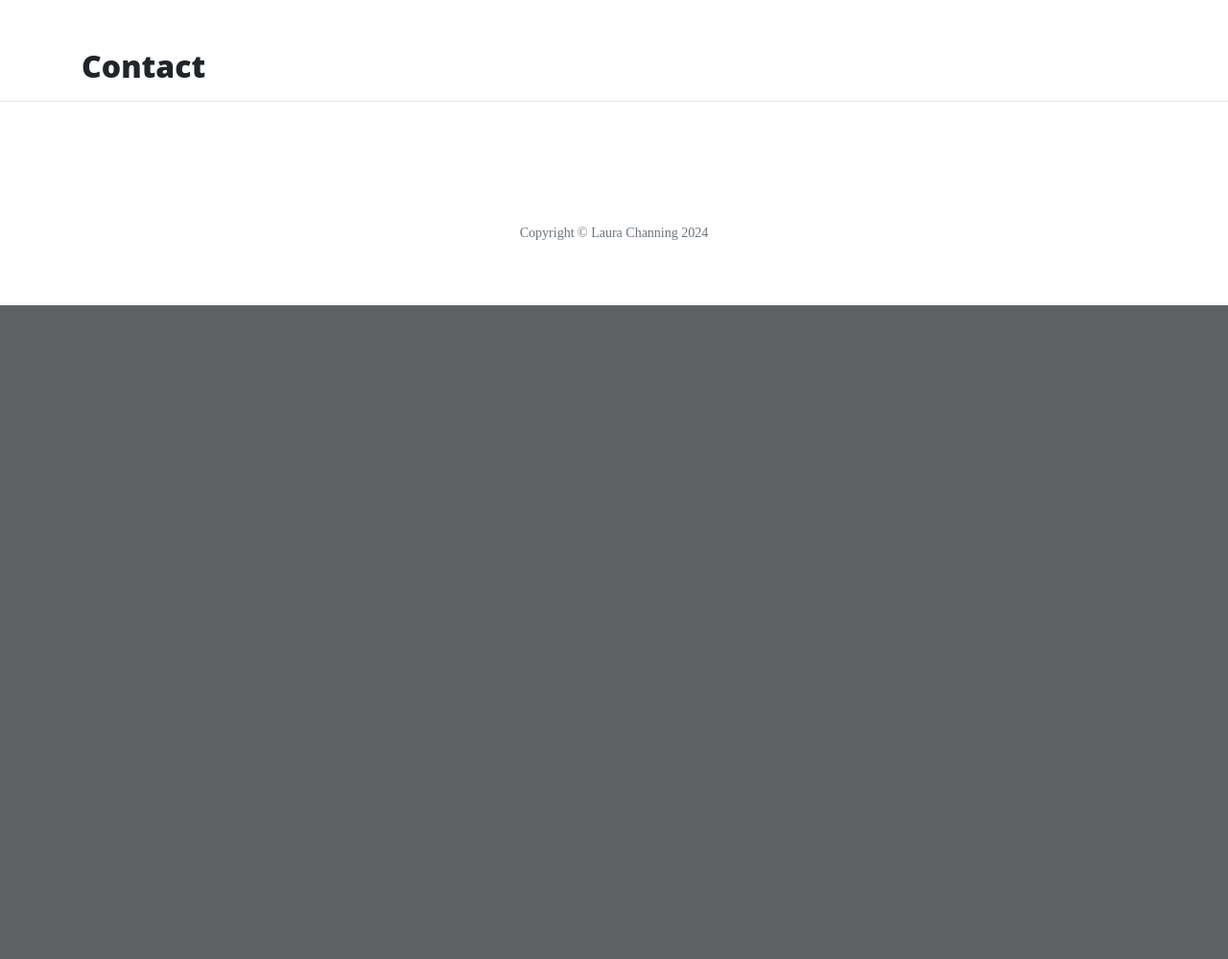
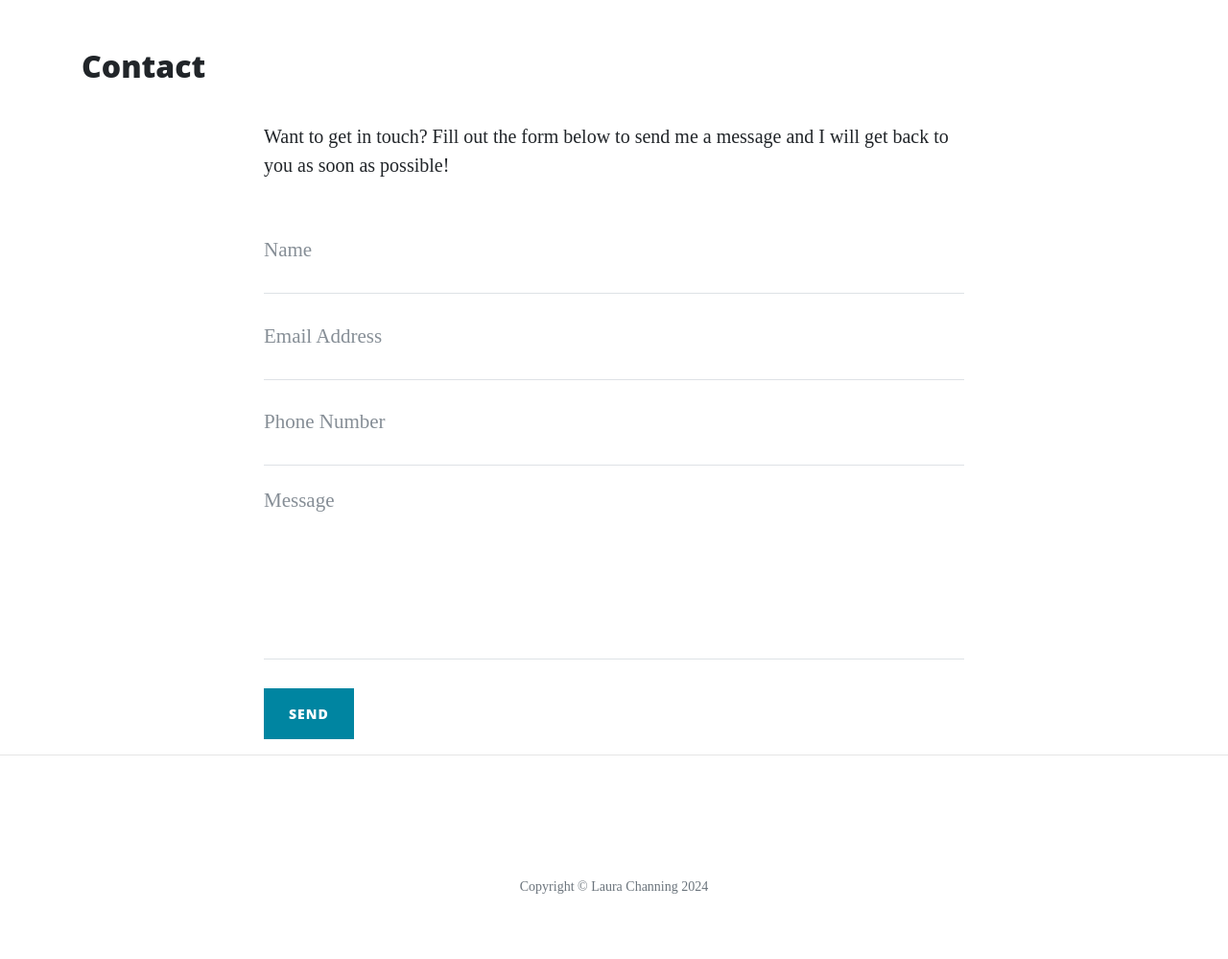
Before and after one commit to lrchnnng/TheHobbit, a Flask app: page /contact in a window 1280 px wide. Shown: the part 628-1627 px from the top of the page at 96% size. Before the commit the page ends 946 px from the top, so only its background shows below. Run offline with Flask 3, Linux system fonts and the light colour scheme; some libraries are stand-ins or nearby versions.

Commit message:
added contact form

```diff
--- a/run.py
+++ b/run.py
@@ -16,6 +16,16 @@ def about():
         data = json.load(json_data)
     return render_template('about.html', page_title='About', company=data)
 
+@app.route("/about/<member_name>")
+def about_member(member_name):
+    member = {}
+    with open("data/company.json", "r") as json_data:
+        data = json.load(json_data)
+        for obj in data:
+            if obj["url"] == member_name:
+                member = obj
+    return render_template("member.html", member=member)
+
 @app.route("/contact")
 def contact():
     return render_template('contact.html', page_title='Contact')
--- a/templates/about.html
+++ b/templates/about.html
@@ -19,7 +19,7 @@
             {% if loop.index % 2 != 0 %}
 
                 <div class="col-md-7">
-                    <h3>{{ loop.index }}. {{ member.name }}</h3>
+                    <h3><a href="/about/{{ member.url }}">{{ loop.index }}. {{ member.name }}</a></h3>
                     <p>{{ member.description }}</p>
                 </div>
                 <div class="col-md-5">
@@ -32,7 +32,7 @@
                     <img src="{{ member.image_source }}" alt="" class="featurette-image image-responsive">
                 </div>
                 <div class="col-md-7">
-                    <h3>{{ loop.index }}. {{ member.name }}</h3>
+                    <h3><a href="/about/{{ member.url }}">{{ loop.index }}. {{ member.name }}</a></h3>
                     <p>{{ member.description }}</p>
                 </div>
 
--- a/templates/contact.html
+++ b/templates/contact.html
@@ -1,4 +1,50 @@
 {% extends "base.html" %}
 {% block content %}
 <h2>{{ page_title }}</h2>
+
+<!-- Main Content -->
+<div class="row">
+    <div class="col-lg-8 col-md-10 mx-auto">
+        <p>Want to get in touch? Fill out the form below to send me a message and I will get back to you as soon as
+            possible!</p>
+        <form name="sentMessage" id="contactForm" novalidate>
+            <div class="control-group">
+                <div class="form-group floating-label-form-group controls">
+                    <label>Name</label>
+                    <input type="text" class="form-control" placeholder="Name" id="name" required
+                        data-validation-required-message="Please enter your name.">
+                    <p class="help-block text-danger"></p>
+                </div>
+            </div>
+            <div class="control-group">
+                <div class="form-group floating-label-form-group controls">
+                    <label>Email Address</label>
+                    <input type="email" class="form-control" placeholder="Email Address" id="email" required
+                        data-validation-required-message="Please enter your email address.">
+                    <p class="help-block text-danger"></p>
+                </div>
+            </div>
+            <div class="control-group">
+                <div class="form-group col-xs-12 floating-label-form-group controls">
+                    <label>Phone Number</label>
+                    <input type="tel" class="form-control" placeholder="Phone Number" id="phone" required
+                        data-validation-required-message="Please enter your phone number.">
+                    <p class="help-block text-danger"></p>
+                </div>
+            </div>
+            <div class="control-group">
+                <div class="form-group floating-label-form-group controls">
+                    <label>Message</label>
+                    <textarea rows="5" class="form-control" placeholder="Message" id="message" required
+                        data-validation-required-message="Please enter a message."></textarea>
+                    <p class="help-block text-danger"></p>
+                </div>
+            </div>
+            <br>
+            <div id="success"></div>
+            <button type="submit" class="btn btn-primary" id="sendMessageButton">Send</button>
+        </form>
+    </div>
+</div>
+
 {% endblock %}
```
Also changed, not shown: data/company.json (+26 -13 lines), templates/member.html (added, +15 -0 lines).
